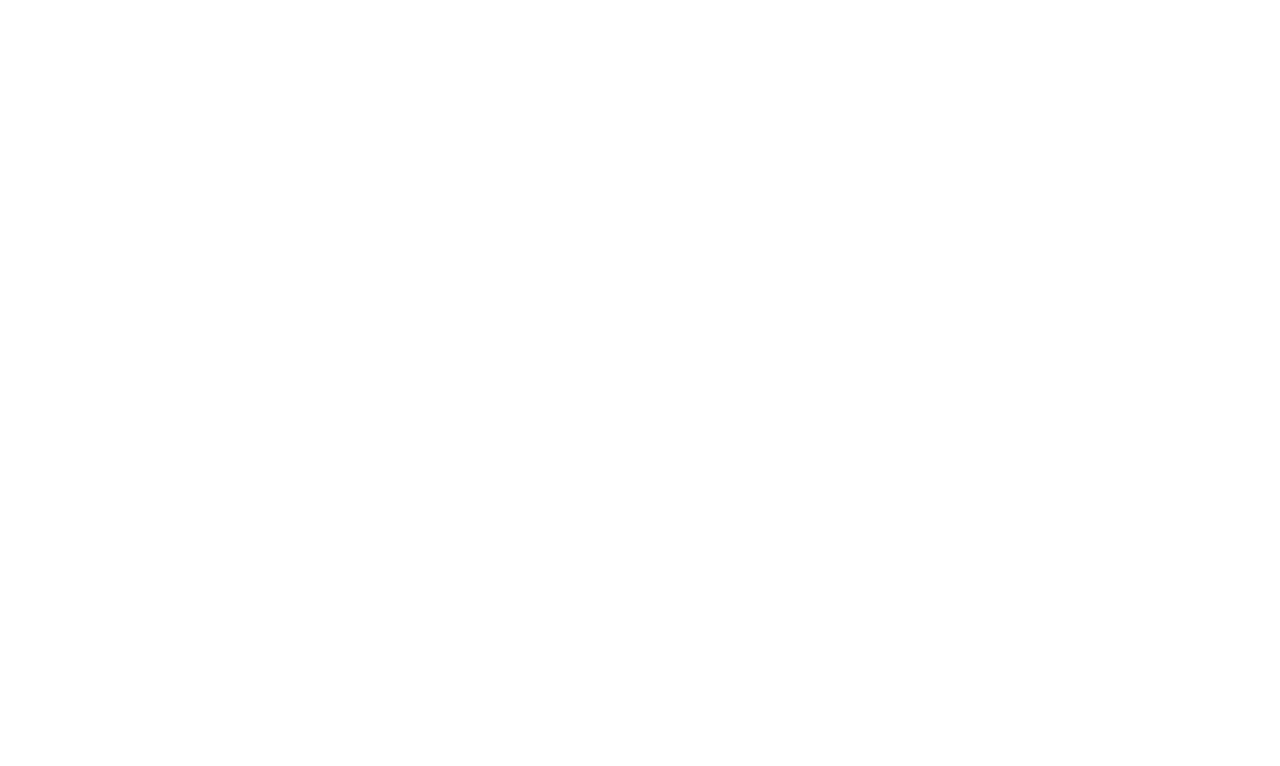
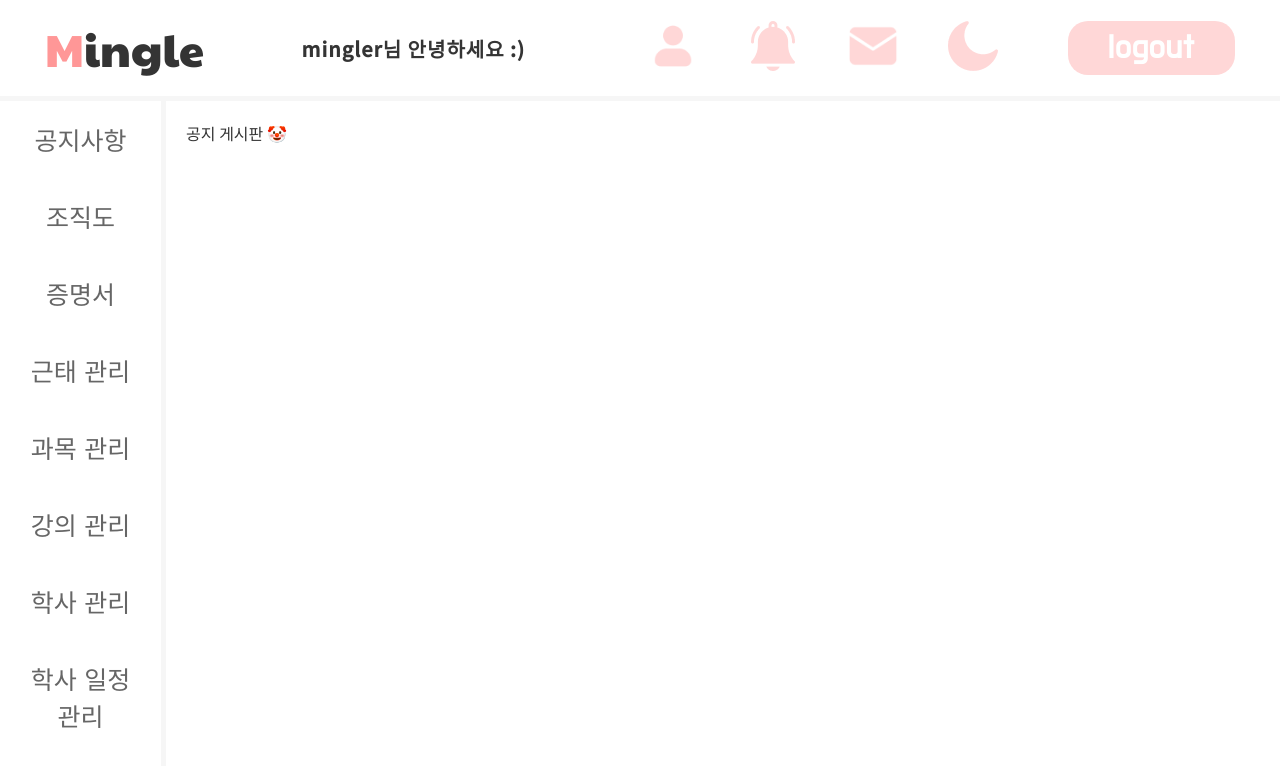
Before and after one commit to Joyhyonie/Mingle-Client, a React (Create React App) app: page /board in a window 1280 px wide. Before the commit this address had no page. Shown: the top 766 px of the page. Built offline with nearby package versions, Linux system fonts and the light colour scheme.

Commit message:
✨ Feat: 행정직원 Navbar 추가

```diff
--- a/src/App.js
+++ b/src/App.js
@@ -2,6 +2,11 @@ import { BrowserRouter, Route, Routes } from "react-router-dom";
 import Layout from './layouts/Layout';
 import Main from './pages/main/Main';
 import Mypage from "./pages/employee/Mypage";
+import Board from "./pages/board/Board";
+import Organization from "./pages/employee/Organization";
+import AppliedCertidocs from "./pages/certiDoc/AppliedCertidocs";
+import ApplyCertiDoc from "./pages/certiDoc/ApplyCertiDoc";
+import MyCertiDoc from "./pages/certiDoc/MyCertiDoc";
 
 
 function App() {
@@ -10,7 +15,13 @@ function App() {
       <Routes>
         <Route path="/" element={ <Layout/> }>
           <Route index element={ <Main/> }/>
-          <Route path="/mypage" element={ <Mypage/> }/>
+          <Route path="mypage" element={ <Mypage/> }/>
+          <Route path="board" element={ <Board/> }/>
+          <Route path="organization" element={ <Organization/> }/>
+          <Route path="certi-doc-applied" element={ <AppliedCertidocs/> }/>
+          <Route path="certi-doc-apply" element={ <ApplyCertiDoc/> }/>
+          <Route path="certi-doc-mine" element={ <MyCertiDoc/> }/>
+
 
         </Route>
 
--- a/src/components/common/Navbar.js
+++ b/src/components/common/Navbar.js
@@ -1,11 +1,43 @@
+import { useState } from 'react';
 import CommonCSS from '../../css/common/Common.module.css'
+import NavbarItem from '../items/NavbarItem';
 
 function NavBar () {
+
+    const MENU_LIST = [
+        { title: '공지사항'},
+        { title: '조직도',},
+        { title: '증명서', list: ['증명서 발급 신청 내역', '증명서 발급 신청', '증명서 발급 이력'] },
+        { title: '근태 관리', list: ['교직원 근태 기록', '휴가 신청 내역'] },
+        { title: '과목 관리',},
+        { title: '강의 관리', list: ['출결 및 성적관리', '강의 개설'] },
+        { title: '학사 관리', list: ['교직원','학생'] },
+        { title: '학사 일정 관리'}
+
+    ];
+
+    const [activeIndex, setActiveIndex] = useState();
+
 
     return (
         <>
             <div className={ CommonCSS.navBarBox }>
-                NavBar
+                <div>
+                    {MENU_LIST.map((item, index) => {
+                        const active = index === activeIndex ? CommonCSS.active : '';
+
+                        return (
+                            <NavbarItem
+                                title={item.title}
+                                index={index}
+                                list={item.list}
+                                active={active}
+                                activeIndex={activeIndex}
+                                setActiveIndex={setActiveIndex}
+                            />
+                        );
+                    })}
+                </div>
             </div>
         </>
     );
--- /dev/null
+++ b/src/components/items/NavbarItem.js
@@ -0,0 +1,65 @@
+import { useState } from "react";
+import { useNavigate } from "react-router-dom";
+import CommonCSS from '../../css/common/Common.module.css'
+
+function NavbarItem ({ title, index, list, active, activeIndex, setActiveIndex }) {
+
+    const navigate = useNavigate();
+    const [clickedIndex, setClickedIndex] = useState();
+
+    // 상위 메뉴 클릭 시, activeIndex에 index 저장
+    const clickHandler = () => {
+        if (list) {
+            setActiveIndex(index);
+            setClickedIndex(null);
+        } else {
+            setActiveIndex(index);
+            switch (title) {
+                case '공지사항' : return navigate('/board');
+                case '조직도' : return navigate('/organization');
+                case '과목 관리' : return navigate('/');
+                case '학사 일정 관리' : return navigate('/');
+            }
+        }
+    }
+
+    // 하위 메뉴 클릭 시, 이벤트 함수
+    const linkHandler = (e, index) => {
+        setClickedIndex(index);
+        switch (list[index]){
+            case '증명서 발급 신청 내역' : return navigate('/certi-doc-applied');
+            case '증명서 발급 신청' : return navigate('/certi-doc-apply');
+            case '증명서 발급 이력' : return navigate('/certi-doc-mine');
+        }
+    }
+
+    return (
+        <>
+            {/* 상위 컴포넌트에서 받아 온 active변수를 className으로 넘겨줌 => active 활성화 시, 그에 맞는 스타일 추가 */}
+            <div className={ active }>
+                <div
+                    className={ CommonCSS.superMenu }
+                    onClick={ clickHandler }
+                >
+                    { title }
+                </div>
+                <div className={ index === activeIndex ? '' : CommonCSS.closed }>
+                    {list?.map((menu, index) => {
+                        return(
+                            <p
+                                onClick={ (e) => linkHandler(e, index) }
+                                className={ clickedIndex === index ? CommonCSS.activelist : '' }
+                            >
+                                { menu }
+                            </p>
+                        );
+                    })}
+                </div>
+
+            </div>
+
+        </>
+    );
+}
+
+export default NavbarItem;
--- a/src/css/common/Common.module.css
+++ b/src/css/common/Common.module.css
@@ -11,7 +11,7 @@ html {
 }
 
 .outletSize {
-    margin: 30px;
+    margin: 20px;
     width: 100%;
 }
 
@@ -60,7 +60,7 @@ html {
     border-radius: 20px;
     background-color: #FFD7D7;
     font-family: 'Do Hyeon', sans-serif;
-    font-size: 40px;
+    font-size: 35px;
     color: white;
     padding: 5px 40px;
     margin-right: 45px;
@@ -76,10 +76,30 @@ html {
 
 /* Navbar */
 .navBarBox {
-    display: flex;
-    justify-content: center;
-    align-items: center;
     border-right: 5px solid #F6F6F6;
     width: 15%;
     height: 100vh;
+    font-family: 'Do Hyeon', sans-serif;
+    color: #666666;
+    text-align: center;
+    cursor: pointer;
 }
+
+.navBarBox p {
+    font-size: 20px;
+}
+
+.closed {
+    display: none;
+}
+
+.active .superMenu,
+.activelist {
+    color: #FF9797;
+    box-shadow: 5px 0 0 #FF9797;
+}
+
+.superMenu {
+    font-size: 25px;
+    padding: 20px;
+}
--- a/src/pages/board/Board.js
+++ b/src/pages/board/Board.js
@@ -1 +1,12 @@
 /* 공지사항 첫 페이지 */
+
+function Board () {
+
+    return (
+        <>
+            공지 게시판 🤡
+        </>
+    );
+}
+
+export default Board;
--- /dev/null
+++ b/src/pages/certiDoc/AppliedCertidocs.js
@@ -0,0 +1,12 @@
+/* 행정직원의 '증명서 발급 신청 내역' */
+
+function AppliedCertidocs () {
+
+    return (
+        <>
+            증명서 발급 신청 내역 😍
+        </>
+    );
+}
+
+export default AppliedCertidocs;
--- /dev/null
+++ b/src/pages/certiDoc/ApplyCertiDoc.js
@@ -0,0 +1,12 @@
+/* 모든 교직원의 '증명서 발급 신청' */
+
+function ApplyCertiDoc () {
+
+    return (
+        <>
+            증명서 발급 신청 😇
+        </>
+    );
+}
+
+export default ApplyCertiDoc;
--- /dev/null
+++ b/src/pages/certiDoc/MyCertiDoc.js
@@ -0,0 +1,12 @@
+/* 모든 교직원의 '증명서 발급 이력' */
+
+function MyCertiDoc () {
+
+    return (
+        <>
+            증명서 발급 이력 🤠
+        </>
+    );
+}
+
+export default MyCertiDoc;
--- /dev/null
+++ b/src/pages/employee/Organization.js
@@ -0,0 +1,12 @@
+/* 조직도 */
+
+function Organization () {
+
+    return (
+        <>
+            조직도 🎃
+        </>
+    );
+}
+
+export default Organization;
--- a/src/pages/main/Main.js
+++ b/src/pages/main/Main.js
@@ -4,7 +4,7 @@ function Main () {
 
     return (
         <>
-            Main
+            메인 🧡
         </>
     );
 }
```
